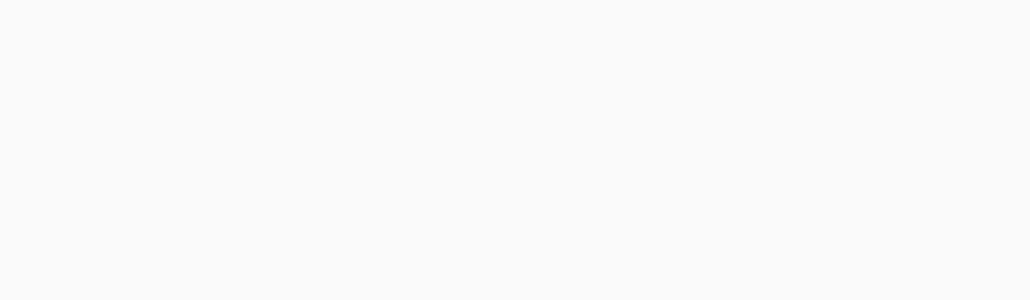
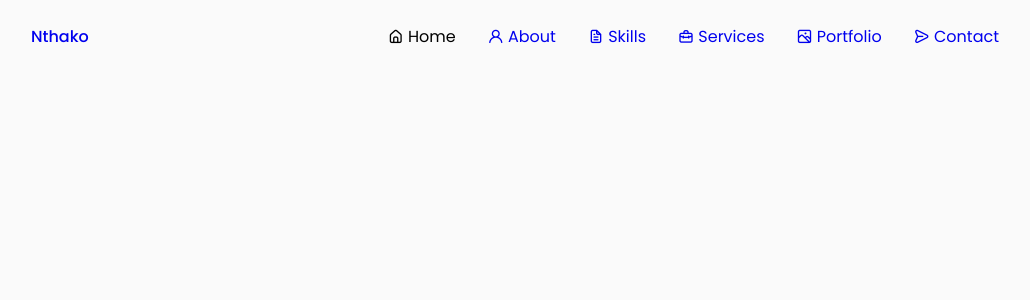
Before and after one commit to tebohonthako/my-react-portfolio, a React (Create React App) app: page / in a window 1280 px wide. Shown: the top 300 px of the page, without its empty margins (125-1155 px from the left). Built offline with nearby package versions, Linux system fonts and the light colour scheme.

Commit message:
added home component

```diff
--- a/src/App.css
+++ b/src/App.css
@@ -207,10 +207,6 @@
 
 /* For small devices */
 @media screen and (max-width: 350px) {
-  :root {
-    --big-font-size: 2.25rem;
-  }
-
   .container {
     margin-left: var(--mb-1);
     margin-right: var(--mb-1);
--- a/src/App.js
+++ b/src/App.js
@@ -1,8 +1,15 @@
+import React from 'react';
 import './App.css';
+import Header from './components/header/Header';
+import Home from './home/Home';
 
 function App() {
   return (
     <div>
+      <Header />
+      <main className='main'>
+        <Home/>
+      </main>
 
     </div>
   );
--- a/src/components/header/Header.css
+++ b/src/components/header/Header.css
@@ -0,0 +1,107 @@
+.header {
+    width: 100%;
+    position: fixed;
+    top: 0;
+    left: 0;
+    z-index: var(--z-fixed);
+    background-color: var(--body-color);
+}
+
+.nav {
+    height: calc(var(--header-height) + 1.5rem);
+    display: flex;
+    justify-content: space-between;
+    align-items: center;
+    column-gap: 1rem;
+
+}
+.nav__logo,
+.nav__toggle {
+    color: var((--title-color));
+    font-weight: var(--font-medium);
+}
+.nav__list {
+    display: flex;
+    column-gap: 2rem;
+}
+.nav__link {
+    display: flex;
+    flex-direction: column;
+    align-items: center;
+    font-size: var(--small-font-size);
+    color: var(--title-color);
+    font-weight: var(--font-medium);
+    transition: .3s;
+}
+
+.nav__close,
+.nav__toggle {
+    display: none;
+}
+ /* Active link */
+ .active-link,
+ .nav__link:hover {
+    color: var(--title-color-dark);
+ }
+
+ /* ============== BREAK POINTS ================*/
+ /* For medium devices */
+@media screen and (max-width: 768px) {
+    .header {
+        top: initial;
+        bottom: 0;
+    }
+    .nav {
+        height: var(--header-height);
+    }
+    .nav__menu {
+        position: fixed;
+        bottom: -100%;
+        left: 0;
+        width: 100%;
+        background-color: var(--body-color);
+        padding: 2rem 1.5rem 4rem;
+        box-shadow: 0 -1px 4px rgba(0, 0, 0, 0.15);
+        border-radius: 1.5rem 1.5rem 0 0;
+        transition: .3s;
+    }
+    /* Show Menu */
+    .show__menu {
+        bottom: 0;
+    }
+
+    .nav__list {
+        display: grid;
+        grid-template-columns: repeat(3, 1fr);
+        gap: 2rem;
+    }
+    .nav__icon {
+        font-size: 1.2rem;
+    }
+    .nav__close {
+        position: absolute;
+        right: 1.3rem;
+        bottom: .5rem;
+        font-size: 1.5rem;
+        cursor: pointer;
+        color: var(--title-color);
+    }
+    .nav__close:hover {
+        color: var(--title-color-dark);
+    }
+    .nav__toggle {
+        font-size: 1.1rem;
+        cursor: pointer;
+    }
+    .nav__icon,
+    .nav__close,
+    .nav__toggle {
+        display: block;
+    }
+}
+/* For small devices */
+@media screen and (max-width: 350px) {
+    .nav__menu {
+      padding: 2rem 0.5rem 4rem;
+    }
+}
--- a/src/components/header/Header.jsx
+++ b/src/components/header/Header.jsx
@@ -0,0 +1,64 @@
+import React, {useState } from 'react';
+import './header.css'
+
+const Header = () => {
+     /* ============== TOGGLE MENU ================*/
+    const [Toggle, showMenu] = useState(false)
+
+  return (
+    <header className='header'>
+        <nav className="nav container">
+            <a href="index.html" className="nav__logo">Nthako</a>
+            <div className={Toggle ? "nav__menu shown-menu" : "nav__menu"}>
+                <ul className="nav__list grid">
+                    <li className="nav__item">
+                        <a href="#home" className="nav_link active-link">
+                            <i className="uil uil-estate nav__icon"></i> Home
+                        </a>
+                    </li>
+
+                    <li className="nav__item">
+                        <a href="#about" className="nav_link">
+                            <i className="uil uil-user nav__icon"></i> About
+                        </a>
+                    </li>
+
+                    <li className="nav__item">
+                        <a href="#skills" className="nav_link">
+                            <i className="uil uil-file-alt nav__icon"></i> Skills
+                        </a>
+                    </li>
+
+                    <li className="nav__item">
+                        <a href="#services" className="nav_link">
+                            <i className="uil uil-briefcase-alt nav__icon"></i> Services
+                        </a>
+                    </li>
+
+                    <li className="nav__item">
+                        <a href="#portfolio" className="nav_link">
+                            <i className="uil uil-scenery nav__icon"></i> Portfolio
+                        </a>
+                    </li>
+
+                    <li className="nav__item">
+                        <a href="#contact" className="nav_link">
+                            <i className="uil uil-message nav__icon"></i> Contact
+                        </a>
+                    </li>
+                </ul>
+
+                <i class="uil uil-times nav__close" onClick={() => showMenu(!Toggle)}></i>
+            </div>
+
+            <div className="nav__toggle" onClick={() => showMenu(!Toggle)}>
+                <i class="uil uil-apps"></i>
+            </div>
+        </nav>
+
+    </header>
+
+  )
+}
+
+export default Header
--- /dev/null
+++ b/src/home/Home.jsx
@@ -0,0 +1,13 @@
+import React from 'react'
+
+const Home = () => {
+  return (
+    <section className="home section" id="home">
+        <div className="home__container container grid">
+            <div className="home__content grid"></div>
+        </div>
+    </section>
+  )
+}
+
+export default Home
```
Also changed, not shown: src/home/Social.jsx (added, +21 -0 lines), src/home/home.css (added).
